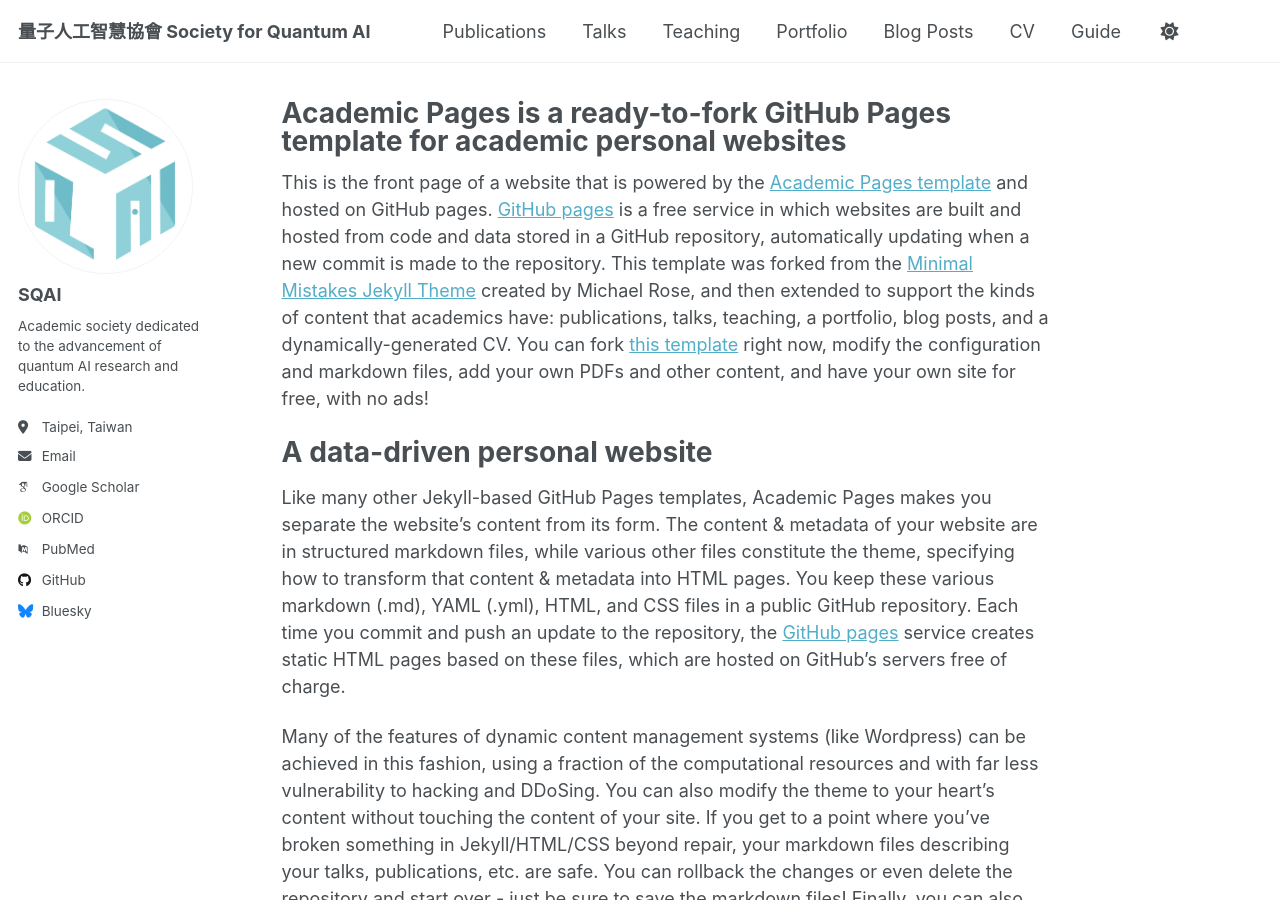
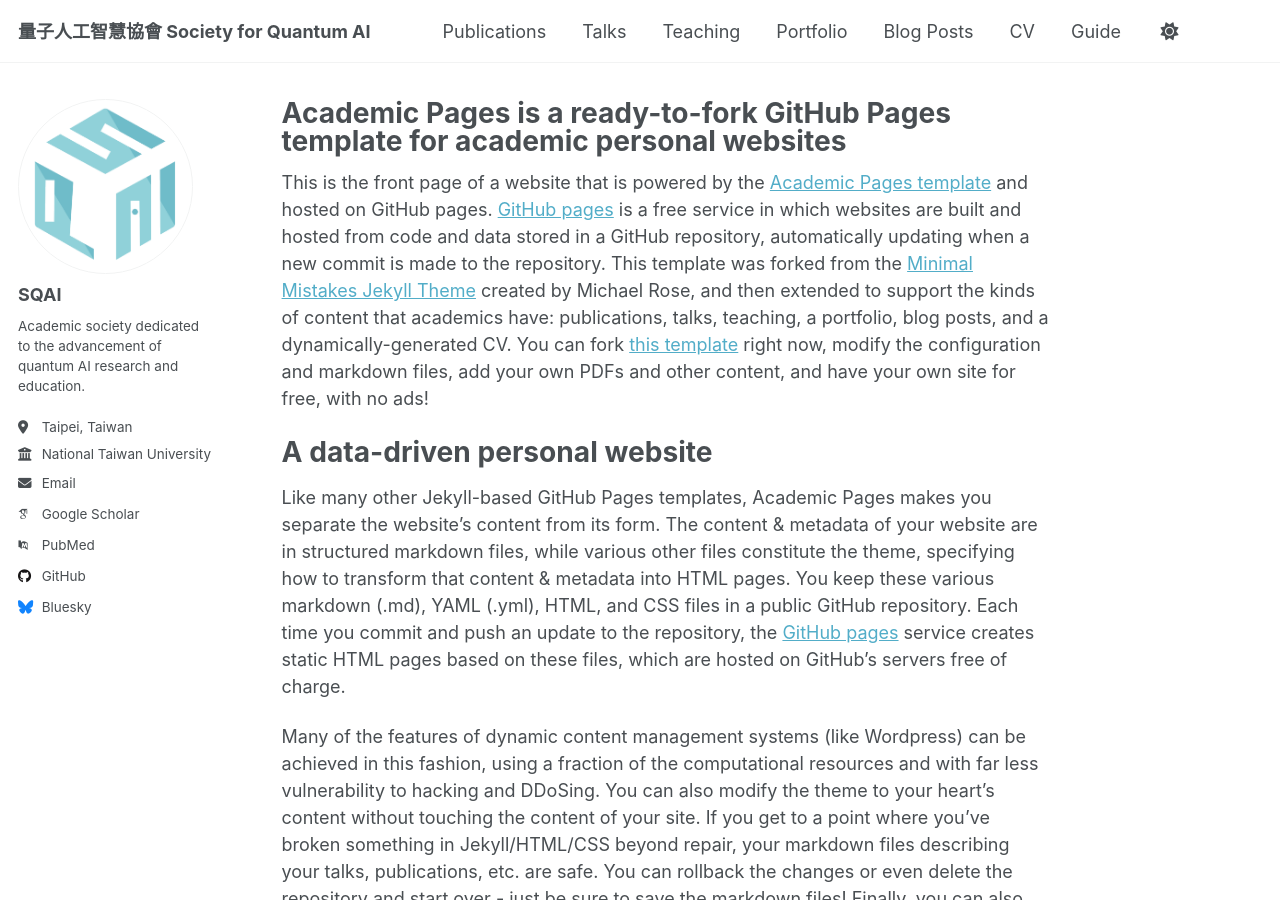
Before and after one commit to danielqnow/QuantumIntelligenceSociety.github.io, a Jekyll site: the page built from _pages/about.md, in a window 1280 px wide and 900 px high. Built offline with Jekyll 4.4.1, drawn with Linux system fonts in a browser that asks for light colours; some web fonts are replaced.

Commit message:
Remove Orcid

```diff
--- a/_config.yml
+++ b/_config.yml
@@ -27,16 +27,16 @@ author:
   pronouns         : # example: "she/her"
   bio              : "Academic society dedicated to the advancement of quantum AI research and education."
   location         : "Taipei, Taiwan"
-#  employer         : "Red Brick University"
+  employer         : "National Taiwan University"
   uri              : # URL
   email            : "r11922203@csie.ntu.edu.tw"
 
   # Academic websites
   academia         : # URL
   arxiv            : # URL - Update with the correct link to your profile
-  googlescholar    : "https://scholar.google.com/citations?user=PS_CX0AAAAAJ"
+  googlescholar    : "https://scholar.google.com.tw/citations?user=JqSt8doAAAAJ&hl=en"
   impactstory      : # URL
-  orcid            : "http://orcid.org/yourorcidurl"
+  orcid            : # "http://orcid.org/yourorcidurl"
   semantic         : # URL
   pubmed           : "https://www.ncbi.nlm.nih.gov/pubmed/?term=john+snow"
   researchgate     : # URL
```
